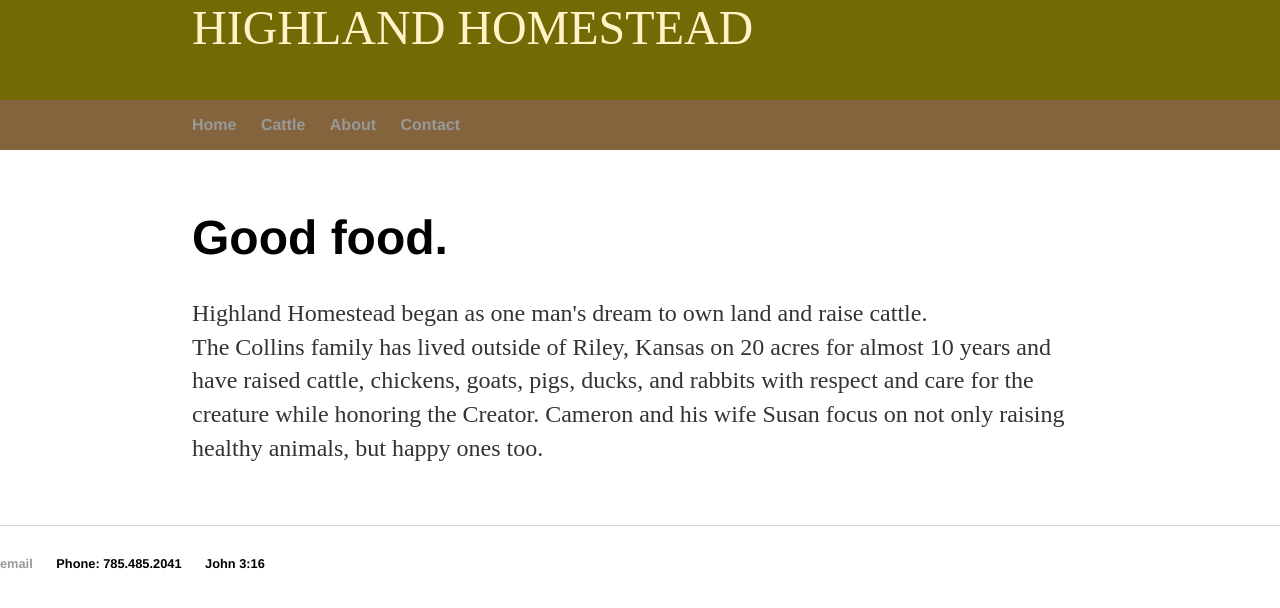
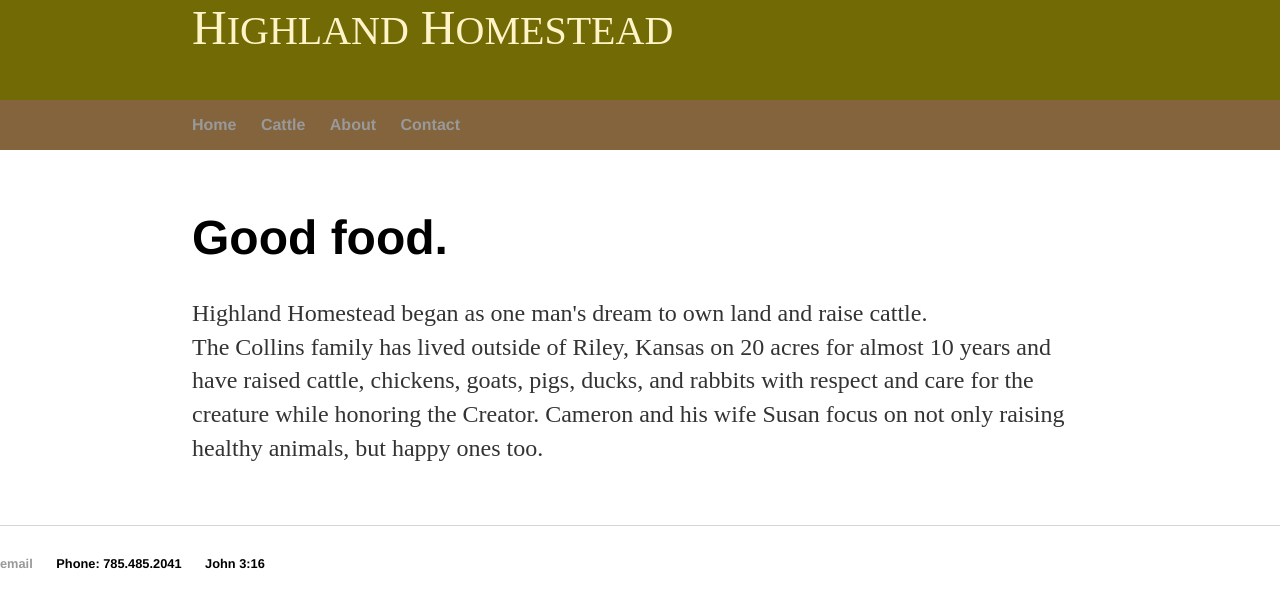
Before and after one commit to collinshomestead/collinshomestead.github.io, a Jekyll site: the page built from index.html, in a window 1280 px wide. Shown: the top 608 px of the page. Built offline with Jekyll 4.4.1, drawn with Linux system fonts in a browser that asks for light colours; some web fonts are replaced.

Commit message:
Update default.html

```diff
--- a/_layouts/default.html
+++ b/_layouts/default.html
@@ -8,7 +8,7 @@
 		<body>
 			<div class="headerbox">
 				<div class="headerwords">
-					HIGHLAND HOMESTEAD
+					H<span style="font-size: 40px;">IGHLAND</span> H<span style="font-size: 40px;">OMESTEAD</span>
 				</div>
 			</div>
 			<div class="topbox">
```
